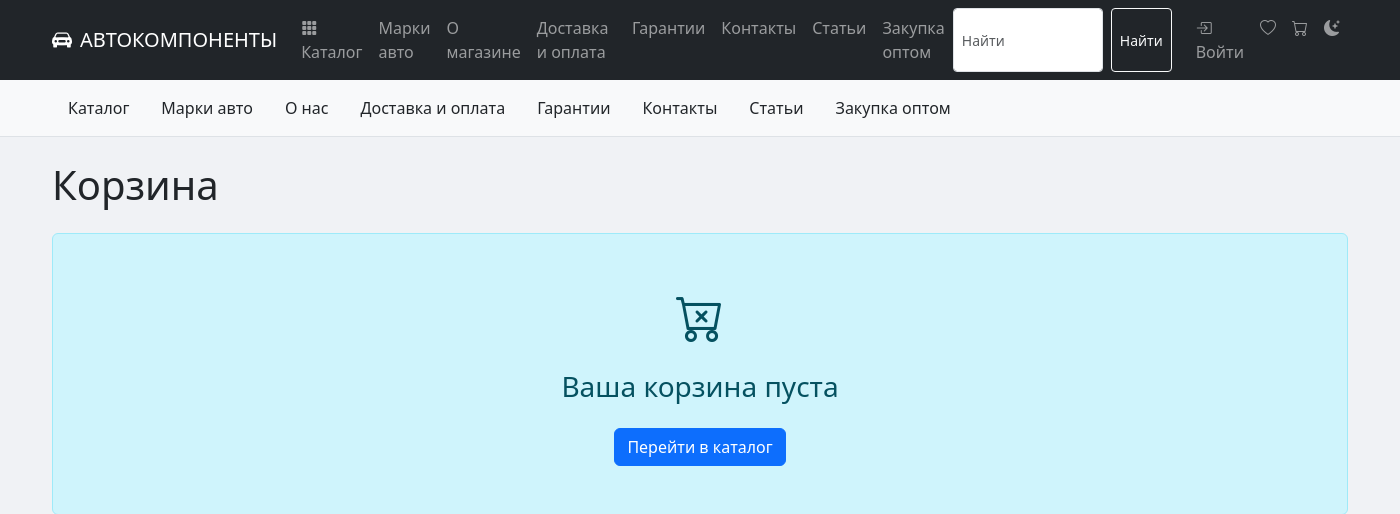
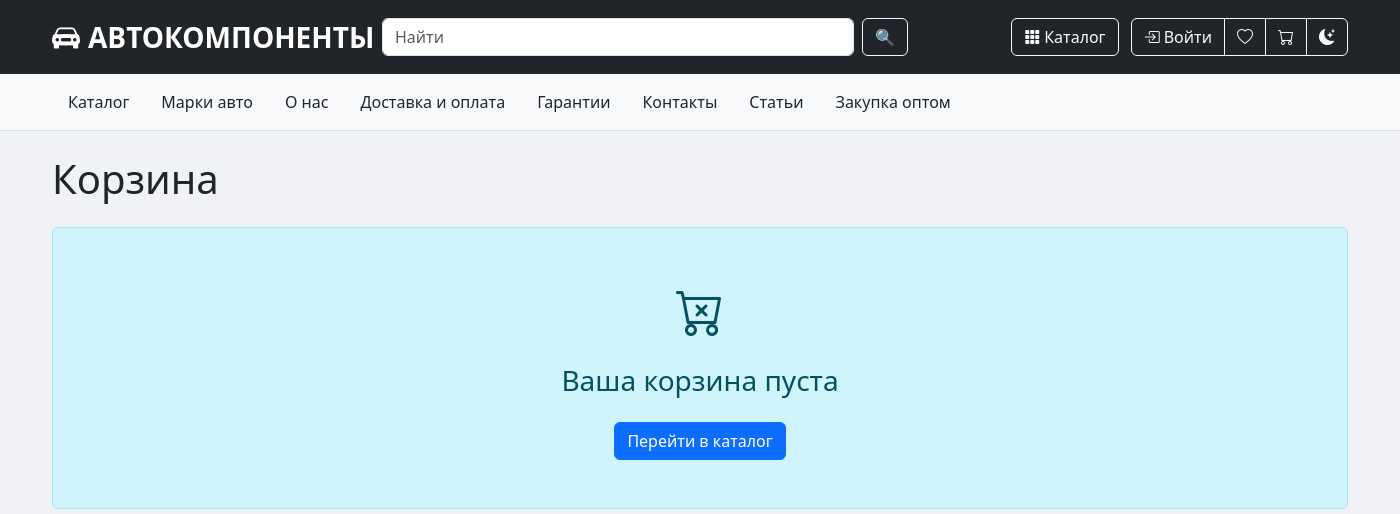
Before and after one commit to Akika15/crm-auto, a Django app: page /cart/ in a window 1400 px wide. Shown: the top 514 px of the page. Run offline with Django 5.2, Linux system fonts and the light colour scheme; data comes from the database, SQL or seed files in the repository; data that the repository does not hold is empty.

Commit message:
Exact match of screenshot layout

```diff
--- a/crm_app/templates/crm_app/base.html
+++ b/crm_app/templates/crm_app/base.html
@@ -9,57 +9,30 @@
 </head>
 <body style="background-color: #f0f2f5; min-height: 100vh; transition: all 0.3s ease;">
     <div style="min-height: 100vh;">
-        <!-- Верхняя строка с телефонами (УДАЛЕНА) -->
-
-        <!-- Главное меню -->
-        <nav class="navbar navbar-expand-lg navbar-dark bg-dark">
+        <!-- Главный шапка -->
+        <div class="bg-dark py-3">
             <div class="container">
-                <a class="navbar-brand" href="{% url 'crm_app:dashboard' %}">
+                <div class="row align-items-center">
+                    <div class="col-md-3">
+                        <a class="navbar-brand text-white fs-3 fw-bold" href="{% url 'crm_app:dashboard' %}">
                             <i class="bi bi-car-front-fill me-2"></i>АВТОКОМПОНЕНТЫ
                         </a>
-                <button class="navbar-toggler" type="button" data-bs-toggle="collapse" data-bs-target="#navbarNav">
-                    <span class="navbar-toggler-icon"></span>
-                </button>
-                <div class="collapse navbar-collapse" id="navbarNav">
-                    <ul class="navbar-nav me-auto">
-                        <li class="nav-item">
-                            <a class="nav-link" href="{% url 'crm_app:catalog' %}">
+                    </div>
+                    <div class="col-md-5">
+                        <form class="d-flex" role="search" method="get" action="{% url 'crm_app:catalog' %}">
+                            <input class="form-control me-2" type="search" name="search" placeholder="Найти" aria-label="Search">
+                            <button class="btn btn-outline-light" type="submit">🔍</button>
+                        </form>
+                    </div>
+                    <div class="col-md-4 text-end">
+                        <a href="{% url 'crm_app:catalog' %}" class="btn btn-outline-light me-2">
                             <i class="bi bi-grid-3x3-gap-fill me-1"></i>Каталог
                         </a>
-                        </li>
-                        <li class="nav-item">
-                            <a class="nav-link" href="#">Марки авто</a>
-                        </li>
-                        <li class="nav-item">
-                            <a class="nav-link" href="#">О магазине</a>
-                        </li>
-                        <li class="nav-item">
-                            <a class="nav-link" href="#">Доставка и оплата</a>
-                        </li>
-                        <li class="nav-item">
-                            <a class="nav-link" href="#">Гарантии</a>
-                        </li>
-                        <li class="nav-item">
-                            <a class="nav-link" href="#">Контакты</a>
-                        </li>
-                        <li class="nav-item">
-                            <a class="nav-link" href="#">Статьи</a>
-                        </li>
-                        <li class="nav-item">
-                            <a class="nav-link" href="#">Закупка оптом</a>
-                        </li>
-                    </ul>
-                    <div class="d-flex">
-                        <form class="d-flex me-3" role="search" method="get" action="{% url 'crm_app:catalog' %}">
-                            <input class="form-control form-control-sm me-2" type="search" name="search" placeholder="Найти" aria-label="Search" style="width: 150px;">
-                            <button class="btn btn-outline-light btn-sm" type="submit">Найти</button>
-                        </form>
-                        <ul class="navbar-nav">
+                        <div class="btn-group">
                             {% if user.is_authenticated %}
-                                <li class="nav-item dropdown">
-                                    <a class="nav-link dropdown-toggle" href="#" role="button" data-bs-toggle="dropdown">
+                                <button type="button" class="btn btn-outline-light dropdown-toggle" data-bs-toggle="dropdown">
                                     <i class="bi bi-person-circle"></i> {{ user.username }}
-                                    </a>
+                                </button>
                                 <ul class="dropdown-menu dropdown-menu-end">
                                     {% if user.is_staff %}
                                         <li><a class="dropdown-item" href="{% url 'crm_app:client_list' %}">Клиенты</a></li>
@@ -74,47 +47,35 @@
                                     {% endif %}
                                     <li><hr class="dropdown-divider"></li>
                                     <li>
-                                            <form action="{% url 'logout' %}" method="post" style="display: inline;">
+                                        <form action="{% url 'logout' %}" method="post">
                                             {% csrf_token %}
                                             <button type="submit" class="dropdown-item">Выход</button>
                                         </form>
                                     </li>
                                 </ul>
-                                </li>
                             {% else %}
-                                <li class="nav-item">
-                                    <a class="nav-link" href="{% url 'login' %}">
+                                <a href="{% url 'login' %}" class="btn btn-outline-light">
                                     <i class="bi bi-box-arrow-in-right me-1"></i>Войти
                                 </a>
-                                </li>
                             {% endif %}
-                            <li class="nav-item">
-                                <a class="nav-link" href="{% url 'crm_app:wishlist' %}">
+                            <a href="{% url 'crm_app:wishlist' %}" class="btn btn-outline-light">
                                 <i class="bi bi-heart"></i>
                             </a>
-                            </li>
-                            <li class="nav-item">
-                                <a class="nav-link" href="{% url 'crm_app:cart_view' %}">
+                            <a href="{% url 'crm_app:cart_view' %}" class="btn btn-outline-light">
                                 <i class="bi bi-cart"></i>
                             </a>
-                            </li>
-                            <!-- Кнопка переключения темы -->
-                            <li class="nav-item">
-                                <button onclick="toggleTheme()" class="btn btn-link nav-link" style="border: none; background: none; color: rgba(255,255,255,.55);">
+                            <button onclick="toggleTheme()" class="btn btn-outline-light">
                                 <i class="bi bi-moon-stars-fill" id="theme-icon"></i>
                             </button>
-                            </li>
-                        </ul>
                         </div>
                     </div>
                 </div>
-        </nav>
+            </div>
+        </div>
 
-        <!-- Второе меню (под шапкой) -->
+        <!-- Нижнее меню -->
         <div class="bg-light border-bottom py-2">
             <div class="container">
-                <div class="row">
-                    <div class="col-12">
                 <ul class="nav justify-content-start">
                     <li class="nav-item">
                         <a class="nav-link text-dark" href="{% url 'crm_app:catalog' %}">Каталог</a>
@@ -141,8 +102,6 @@
                         <a class="nav-link text-dark" href="#">Закупка оптом</a>
                     </li>
                 </ul>
-                    </div>
-                </div>
             </div>
         </div>
 
```
Lines whose indentation alone changed are shown as unchanged.
